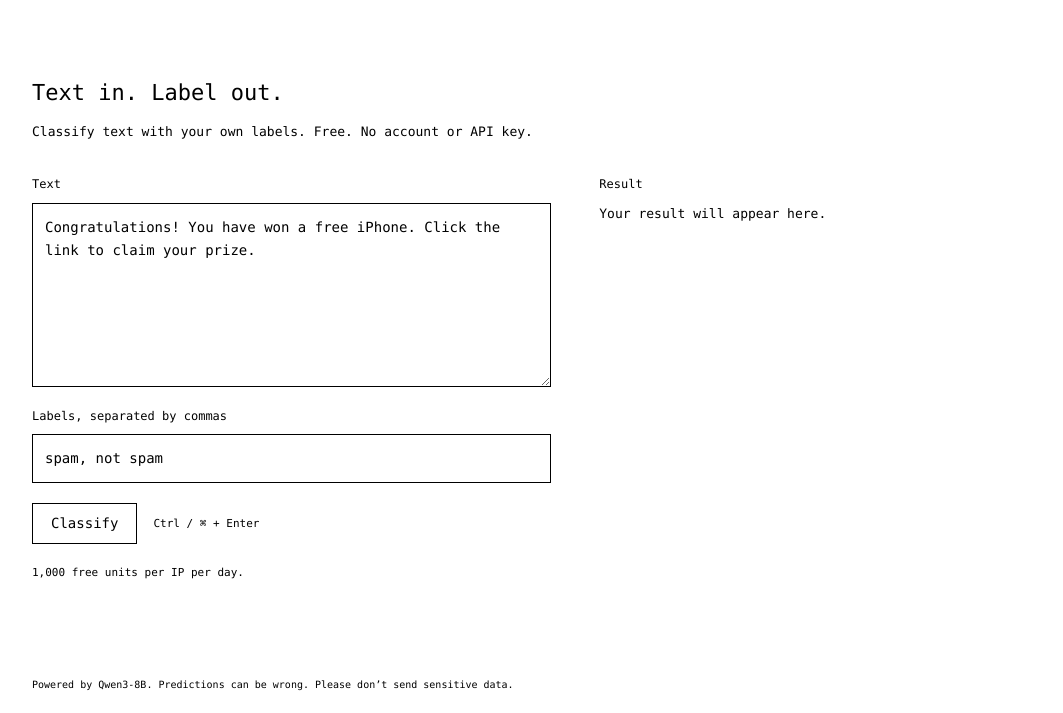
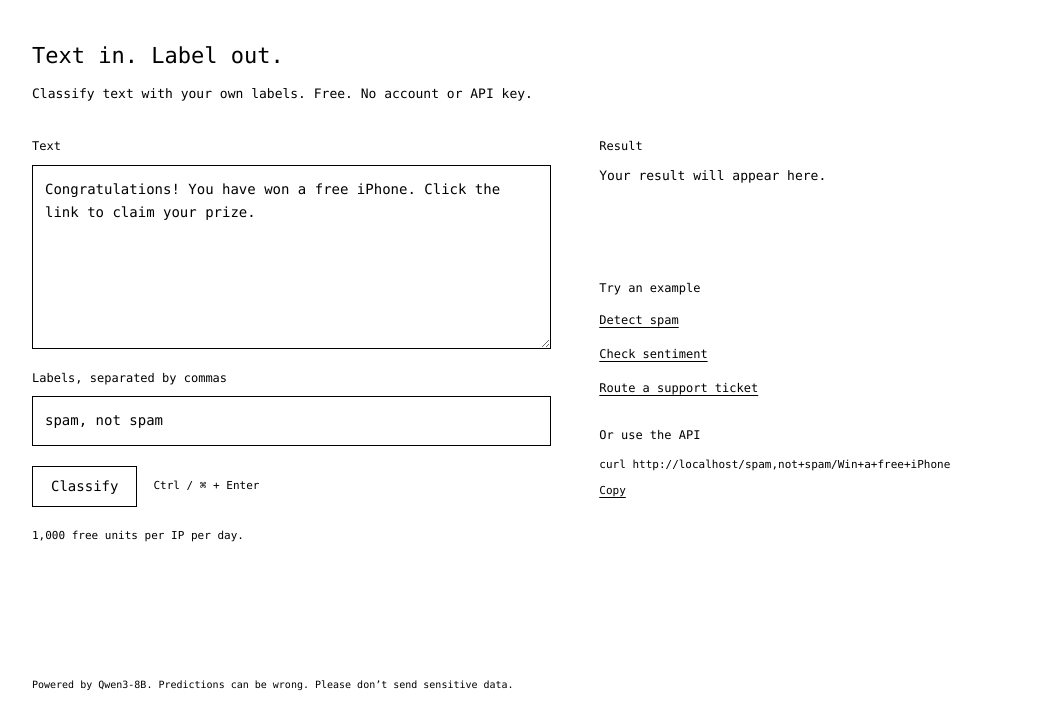
Before and after one commit to b0bleet/syn, a website: page deploy/cloudflare/public/index.html in a window 1280 px wide. Shown: the part 87-800 px from the top of the page, without its empty margins (108-1171 px from the left). Drawn offline with Linux system fonts and the light colour scheme.

Commit message:
Use empty playground space for examples and a quick API call

```diff
--- a/deploy/cloudflare/public/index.html
+++ b/deploy/cloudflare/public/index.html
@@ -18,7 +18,7 @@ a { color: inherit; text-underline-offset: 3px; }
 header { display: flex; justify-content: space-between; align-items: baseline; gap: 20px; }
 .logo { font-size: 24px; font-weight: bold; text-decoration: none; }
 nav { display: flex; gap: 24px; font-size: 12px; }
-main { flex: 1; display: flex; flex-direction: column; justify-content: center; padding: 36px 0; }
+main { flex: 1; display: flex; flex-direction: column; justify-content: flex-start; padding: clamp(32px, 7vh, 64px) 0 32px; }
 h1 { font-size: 22px; line-height: 1.4; font-weight: normal; margin: 0 0 12px; }
 .description { margin: 0 0 32px; font-size: 13px; }
 .work { display: grid; grid-template-columns: 1.2fr 1fr; gap: 48px; }
@@ -34,7 +34,7 @@ button:disabled { cursor: wait; }
 .shortcut, .quota, .meta { font-size: 11px; }
 .quota { margin: 20px 0 0; }
 .output { min-width: 0; }
-.result { overflow-wrap: anywhere; max-height: 350px; overflow: auto; }
+.result { overflow-wrap: anywhere; min-height: 90px; max-height: 190px; overflow: auto; }
 .result p { margin-top: 0; }
 .empty { font-size: 13px; }
 .answer { font-size: 26px; margin-bottom: 8px; }
@@ -52,6 +52,12 @@ h3 { font-size: 14px; margin: 24px 0 8px; }
 pre { overflow: auto; border: 1px solid #000; padding: 16px; font-size: 12px; }
 .copy { font-size: 11px; padding: 4px 10px; }
 .docs-note { font-size: 12px; }
+.examples { margin-top: 24px; }
+.examples h2, .api-example h2 { font-size: 12px; font-weight: normal; margin: 0 0 10px; }
+.example { display: block; border: 0; padding: 3px 0; margin: 0 0 8px; font-size: 12px; text-align: left; text-decoration: underline; text-underline-offset: 3px; }
+.api-example { margin-top: 24px; font-size: 11px; }
+.api-example code { display: block; overflow-wrap: anywhere; margin-bottom: 8px; }
+.api-example .copy { padding: 0; border: 0; text-decoration: underline; text-underline-offset: 3px; }
 @media (min-width: 701px) and (max-height: 720px) {
   .site { padding-top: 20px; }
   main { padding: 24px 0; }
@@ -89,7 +95,12 @@ pre { overflow: auto; border: 1px solid #000; padding: 16px; font-size: 12px; }
           <div class="actions"><button id="go">Classify</button><span class="shortcut">Ctrl / ⌘ + Enter</span></div>
           <p class="quota" id="quota">1,000 free units per IP per day.</p>
         </div>
-        <div class="output"><h2 class="result-title">Result</h2><div class="result" id="result" aria-live="polite" aria-atomic="true"><p class="empty">Your result will appear here.</p></div></div>
+        <div class="output">
+          <h2 class="result-title">Result</h2>
+          <div class="result" id="result" aria-live="polite" aria-atomic="true"><p class="empty">Your result will appear here.</p></div>
+          <div class="examples" id="examples"><h2>Try an example</h2></div>
+          <div class="api-example"><h2>Or use the API</h2><code>curl <span class="origin">https://sifty.dev</span>/spam,not+spam/Win+a+free+iPhone</code><button class="copy" data-copy>Copy</button></div>
+        </div>
       </div>
     </section>
     <section id="docs" aria-labelledby="docs-title" hidden>
@@ -128,6 +139,25 @@ print(response.nouls["billing"].noul)</code></pre><button class="copy" data-copy
 <script>
   const $ = (id) => document.getElementById(id);
   const text = $("text"), labels = $("labels"), go = $("go"), result = $("result"), quota = $("quota");
+
+  const examples = [
+    ["Detect spam", "Congratulations! You have won a free iPhone. Click the link to claim your prize.", "spam, not spam"],
+    ["Check sentiment", "The battery died after two days and support never replied.", "positive, negative, neutral"],
+    ["Route a support ticket", "I was charged twice for my subscription this month.", "billing, technical issue, account access"],
+  ];
+  for (const [name, input, options] of examples) {
+    const button = document.createElement("button");
+    button.className = "example";
+    button.textContent = name;
+    button.onclick = () => {
+      if (go.disabled) return;
+      text.value = input;
+      labels.value = options;
+      show("empty", "Example loaded. Click Classify to see the result.");
+      text.focus();
+    };
+    $("examples").append(button);
+  }
 
   for (const el of document.querySelectorAll(".origin")) el.textContent = location.origin;
   for (const button of document.querySelectorAll("[data-copy]")) {
```
